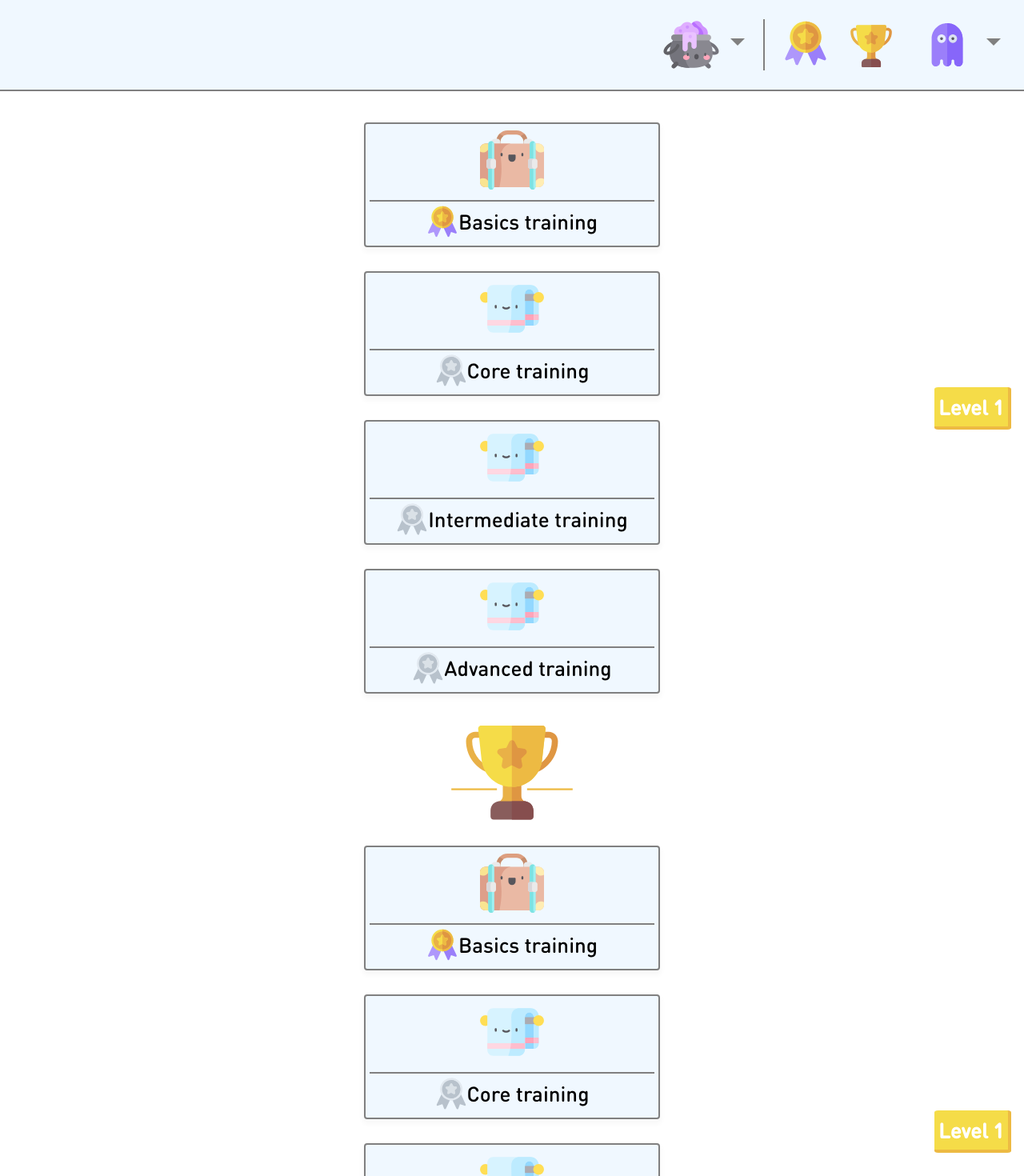
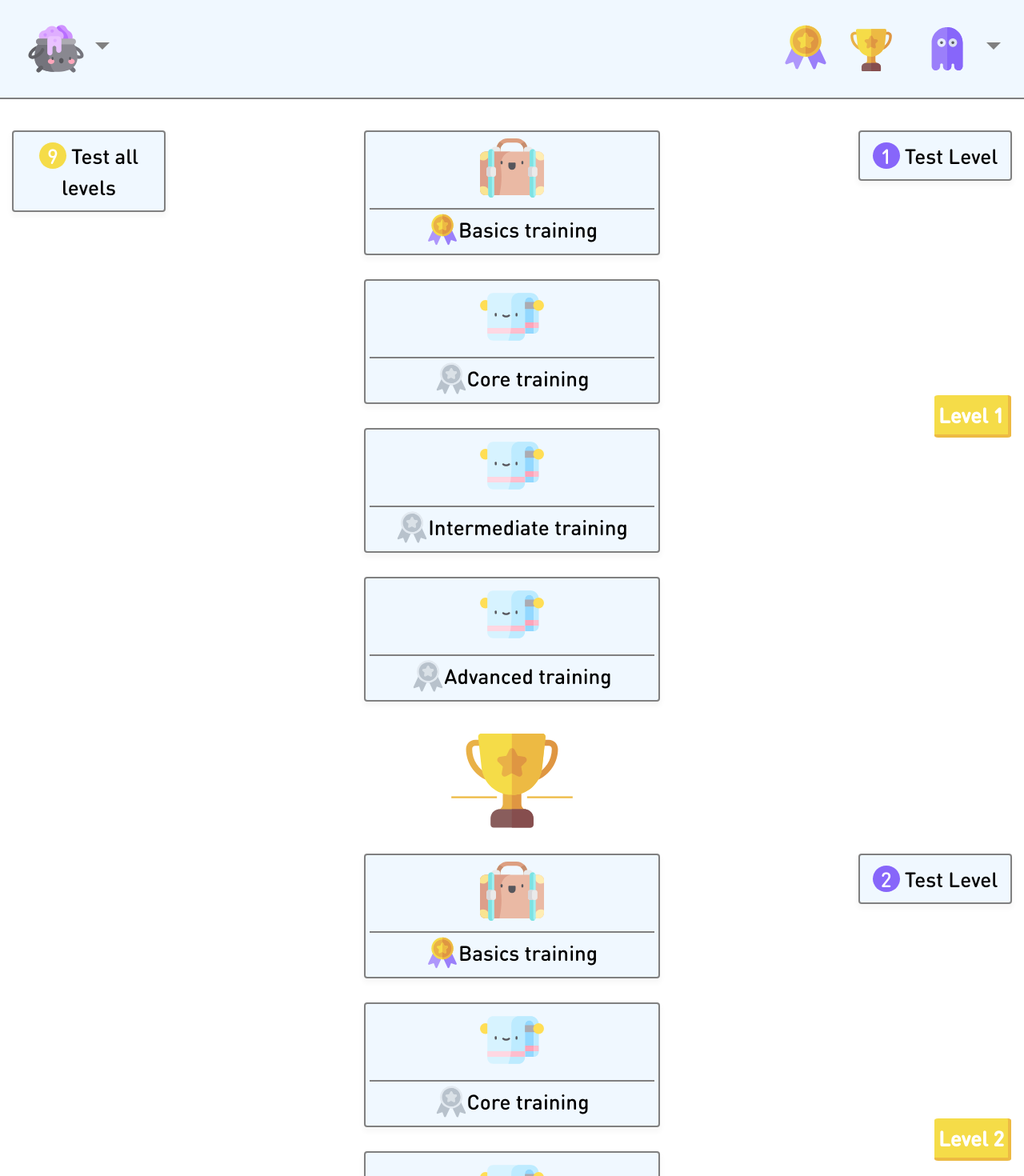
Before and after one commit to shiraz27/quiz-frontend, a React (Create React App) app: page /dashboard in a window 1280 px wide. Shown: the top 1470 px of the page at 80% size. Built offline with nearby package versions, Linux system fonts and the light colour scheme.

Commit message:
refactor UI

```diff
--- a/src/components/Dashboard.js
+++ b/src/components/Dashboard.js
@@ -13,6 +13,8 @@ import lessonicon from '../img/lessonicon.svg';
 import lessonicon2 from '../img/lessonicon2.svg';
 import trophyenabled from '../img/trophy.svg';
 import trophydisabled from '../img/trophydisabled.svg';
+import level from '../img/level.svg';
+import blank from '../img/blank.svg';
 
 //data
 let lessoList = [
@@ -48,14 +50,30 @@ export default function Dashboard() {
 			<NavbarTop />
 			<body style={{ background: 'white' }}>
 				<br />
+				<div style={{ position: 'absolute', right: 0 }}>
+					<LevelElement
+						// lessonImg={lesson.lessonImg}
+						badge={level}
+						title="Test Level"
+						number="1"
+					/>
+				</div>
+				<div style={{ position: 'absolute', left: 0 }}>
+					<LevelElement
+						// lessonImg={lesson.lessonImg}
+						badge={level}
+						title="Test all levels"
+						number="9"
+						type="all"
+					/>
+				</div>
 				<div style={styles.container}>
-					<Level />
+					<Level level="Level 1" />
 					{lessoList.map((lesson) => (
 						<Link to="/quiz/maths/1/1">
 							{/* we'll be able to retrieve this data and fetch the adequate
 							resources */}
 							<LessonElement
-								className="BouncyDiv"
 								lessonImg={lesson.lessonImg}
 								badge={lesson.badgeImg}
 								title={lesson.title}
@@ -64,8 +82,16 @@ export default function Dashboard() {
 					))}
 				</div>
 				<Trophy won={true} />
+				<div style={{ position: 'absolute', right: 0 }}>
+					<LevelElement
+						// lessonImg={lesson.lessonImg}
+						badge={level}
+						title="Test Level"
+						number="2"
+					/>
+				</div>
 				<div style={styles.container}>
-					<Level />
+					<Level level="Level 2" />
 					{lessoList.map((lesson) => (
 						<Link to="/quiz">
 							<LessonElement
@@ -93,6 +119,29 @@ function LessonElement(props) {
 	);
 }
 
+function LevelElement(props) {
+	const color = props.type === 'all' ? '#f5dc48' : '#8766fa';
+
+	return (
+		<div style={styles.levelDiv}>
+			<p style={styles.lessonTitle}>
+				<span
+					// src={blank}
+					style={{
+						height: '5vmin',
+						borderRadius: '50%',
+						background: color,
+						height: '5vh',
+						width: '5vh',
+					}}
+				>
+					<span style={{ color: 'white', margin: '10px' }}>{props.number}</span>
+				</span>{' '}
+				{props.title}
+			</p>
+		</div>
+	);
+}
 function LessonTitle(props) {
 	return (
 		<div style={styles.rowContainer}>
@@ -106,7 +155,7 @@ function LessonTitle(props) {
 function Level(props) {
 	return (
 		<div style={styles.level}>
-			<p style={styles.levelText}>Level 1</p>
+			<p style={styles.levelText}>{props.level}</p>
 		</div>
 	);
 }
@@ -152,6 +201,32 @@ const styles = {
 		boxShadow: '0 4px 6px 2px rgba(2, 30, 47, 0.03)',
 		borderRadius: '4px',
 		border: '2px solid gray',
+	},
+	levelDiv: {
+		display: 'flex',
+		flexDirection: 'column',
+		alignItems: 'center',
+		justifyContent: 'center',
+		fontSize: 'calc(10px + 2vmin)',
+		background: 'aliceblue',
+		maxWidth: '370px',
+		// width: 'fit-content',
+		margin: '15px',
+		boxShadow: '0 4px 6px 2px rgba(2, 30, 47, 0.03)',
+		borderRadius: '4px',
+		border: '2px solid gray',
+		// overflow: 'scroll',
+		// maxHeight: '122px',
+		maxWidth: '370px',
+		width: '15vw',
+		height: 'fit-content',
+		maxHeight: '150px',
+		textAlign: 'center',
+		padding: '10px',
+	},
+	levelScroll: {
+		overflow: 'scroll',
+		height: '100%',
 	},
 	roundContainer: {
 		height: 'fit-content',
@@ -201,12 +276,22 @@ const styles = {
 		// background: '#e0f1ff',
 		// padding: '20px',
 	},
+	levelImg: {
+		height: '10vmin',
+		// margin: '5px',
+		// background: 'aliceblue',
+		// borderRadius: '50%',
+		// border: '10px solid aliceblue',
+		// background: '#e0f1ff',
+		// padding: '20px',
+	},
 	badge: { height: '5vmin' },
 	lessonTitle: {
 		fontWeight: '500',
 		color: 'black',
 		fontFamily: 'din-round, sans-serif',
 		margin: '0',
+		textAlign: 'center',
 	},
 	trophy: {
 		height: '20vmin',
@@ -216,5 +301,6 @@ const styles = {
 		color: 'white',
 		fontFamily: 'din-round, sans-serif',
 		margin: '0',
+		textAlign: 'center',
 	},
 };
--- a/src/components/NavbarTop.js
+++ b/src/components/NavbarTop.js
@@ -19,11 +19,26 @@ function NavbarTop() {
 						alt="logo"
 						style={styles.navElement}
 					/> */}
+					<Dropdown>
+						<Dropdown.Toggle
+							id="dropdown-basic"
+							variant="link"
+							style={{ color: '#d9e0e6', fontSize: '2rem' }}
+						>
+							<img src={course} style={styles.navElement} />
+						</Dropdown.Toggle>
+						<Dropdown.Menu>
+							<Dropdown.Item href="#/action-1">Arabic</Dropdown.Item>
+							<Dropdown.Item href="#/action-3">Programming</Dropdown.Item>
+							<Dropdown.Item href="#/action-1">Jurisprudence</Dropdown.Item>
+							<Dropdown.Item href="#/action-2">Linear Algebra</Dropdown.Item>
+						</Dropdown.Menu>
+					</Dropdown>
 				</Link>
 			</Navbar.Brand>
 			<Navbar.Toggle />
 			<Navbar.Collapse className="justify-content-end">
-				<Dropdown>
+				{/* <Dropdown>
 					<Dropdown.Toggle
 						id="dropdown-basic"
 						variant="link"
@@ -37,8 +52,8 @@ function NavbarTop() {
 						<Dropdown.Item href="#/action-1">Jurisprudence</Dropdown.Item>
 						<Dropdown.Item href="#/action-2">Linear Algebra</Dropdown.Item>
 					</Dropdown.Menu>
-				</Dropdown>
-				<div style={styles.vl}></div>
+				</Dropdown> */}
+				{/* <div style={styles.vl}></div> */}
 
 				<img src={lesson} style={styles.navElement} />
 				<img src={level} style={styles.navElement} />
```
Also changed, not shown: src/img/blank.svg (added).
